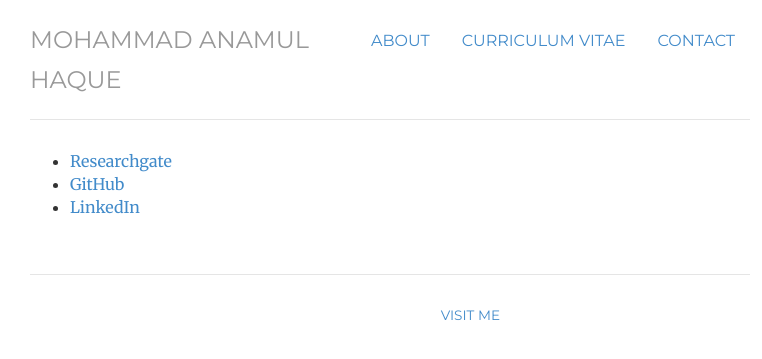
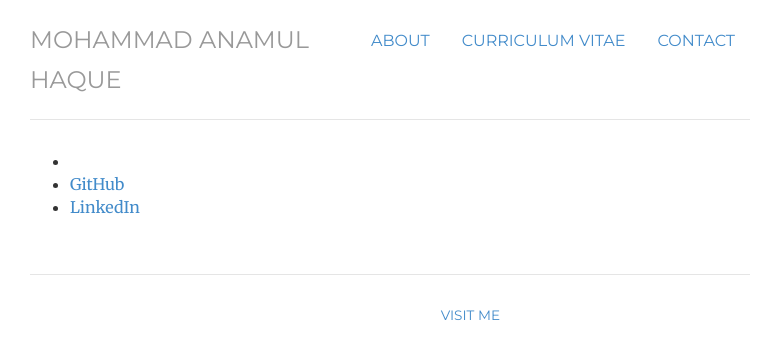
Before and after one commit to haquemdanamul/haquemdanamul, a Jekyll site: the page built from follow/index.html, in a window 1280 px wide. Shown: the top 359 px of the page, without its empty margins (250-1012 px from the left). Built offline with Jekyll 4.4.1, drawn with Linux system fonts in a browser that asks for light colours; nearby versions of some CDN libraries; library files that are not in the unit come from our copies.

Commit message:
Update index.html

```diff
--- a/follow/index.html
+++ b/follow/index.html
@@ -11,7 +11,11 @@ description: Contact information for Mohammad Anamul Haque, a Statistician, Bios
 <div class="follow">
  <ul "nav navbar-nav navbar-right">
 
-				<li><a href="https://www.researchgate.net/profile/Mohammad_Anamul_Haque">Researchgate</a></li>
+			<li><a href="https://www.researchgate.net/profile/Mohammad_Anamul_Haque" class="button button--sacnite button--round-l">
+              <i class="fa fa-researchgate" title="Researchgate link"></i>
+					</a>
+	                              </li>
+
 	        		<li><a href="https://haquemdanamul.github.io/cpct/">GitHub</a></li>
 
 				<li><a href="https://linkedin.com/in/mohammad-anamul-haque-40541060">LinkedIn </a></li>
```
